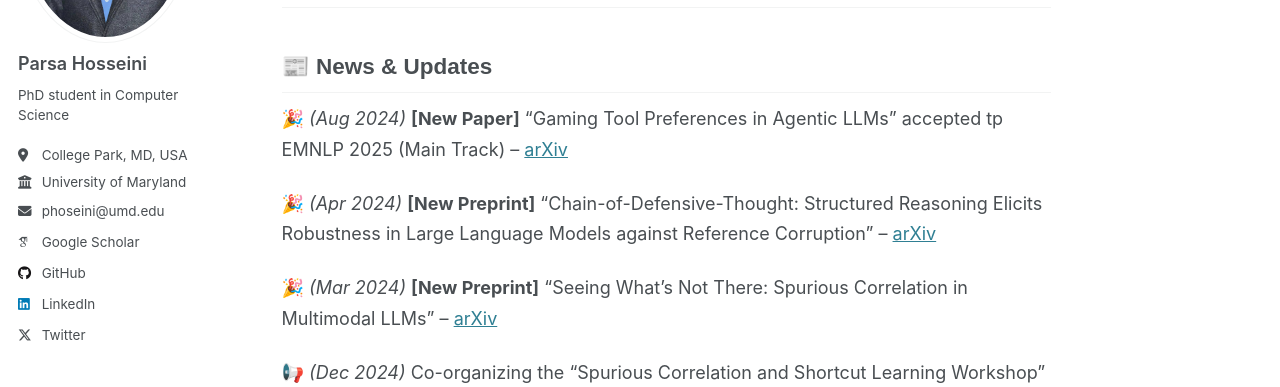
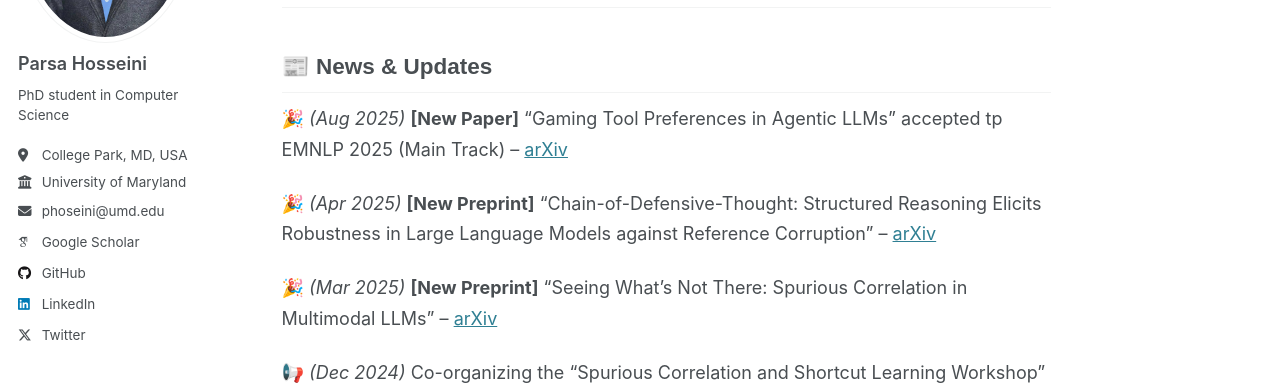
Before and after one commit to sudoparsa/sudoparsa.github.io, a Jekyll site: the page built from _pages/about.md, in a window 1280 px wide and 1361 px high. Shown: the part 382-769 px from the top of the window. Built offline with Jekyll 4.4.1, drawn with Linux system fonts in a browser that asks for light colours; some web fonts are replaced; our own code applies the rules of GitHub Pages for plain Markdown files.

Commit message:
Update about.md

```diff
--- a/_pages/about.md
+++ b/_pages/about.md
@@ -13,11 +13,11 @@ My research focuses on failure modes in multimodal large language models, with t
 ---
 
 ## 📰 News & Updates
-🎉 *(Aug 2024)*  **[New Paper]** "Gaming Tool Preferences in Agentic LLMs" accepted tp EMNLP 2025 (Main Track) – [arXiv](https://arxiv.org/abs/2505.18135)
+🎉 *(Aug 2025)*  **[New Paper]** "Gaming Tool Preferences in Agentic LLMs" accepted tp EMNLP 2025 (Main Track) – [arXiv](https://arxiv.org/abs/2505.18135)
 
-🎉 *(Apr 2024)*  **[New Preprint]** "Chain-of-Defensive-Thought: Structured Reasoning Elicits Robustness in Large Language Models against Reference Corruption" – [arXiv](https://arxiv.org/abs/2504.20769)
+🎉 *(Apr 2025)*  **[New Preprint]** "Chain-of-Defensive-Thought: Structured Reasoning Elicits Robustness in Large Language Models against Reference Corruption" – [arXiv](https://arxiv.org/abs/2504.20769)
 
-🎉 *(Mar 2024)*  **[New Preprint]** "Seeing What's Not There: Spurious Correlation in Multimodal LLMs" – [arXiv](https://arxiv.org/abs/2503.08884)
+🎉 *(Mar 2025)*  **[New Preprint]** "Seeing What's Not There: Spurious Correlation in Multimodal LLMs" – [arXiv](https://arxiv.org/abs/2503.08884)
 
 📢 *(Dec 2024)*  Co-organizing the "Spurious Correlation and Shortcut Learning Workshop" at ICLR 2025 – [Read more](https://scslworkshop.github.io)
 
```
